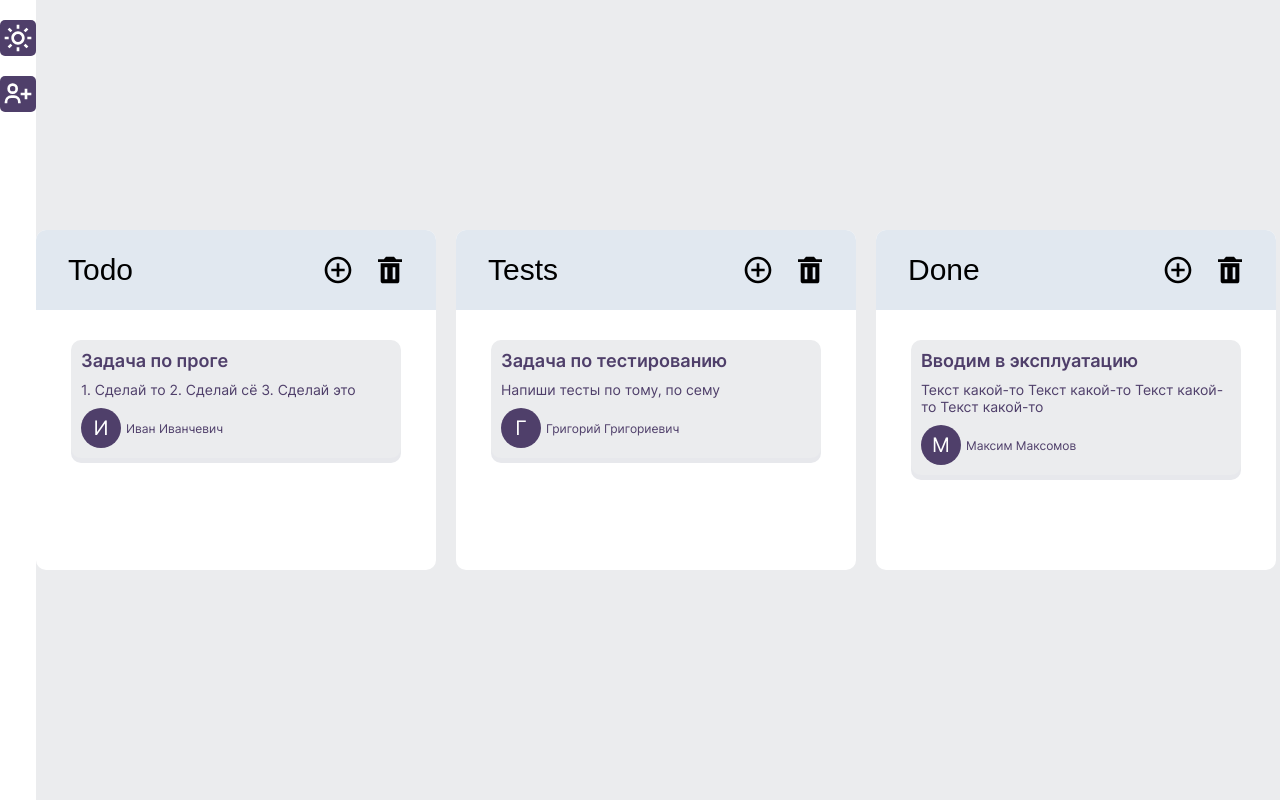
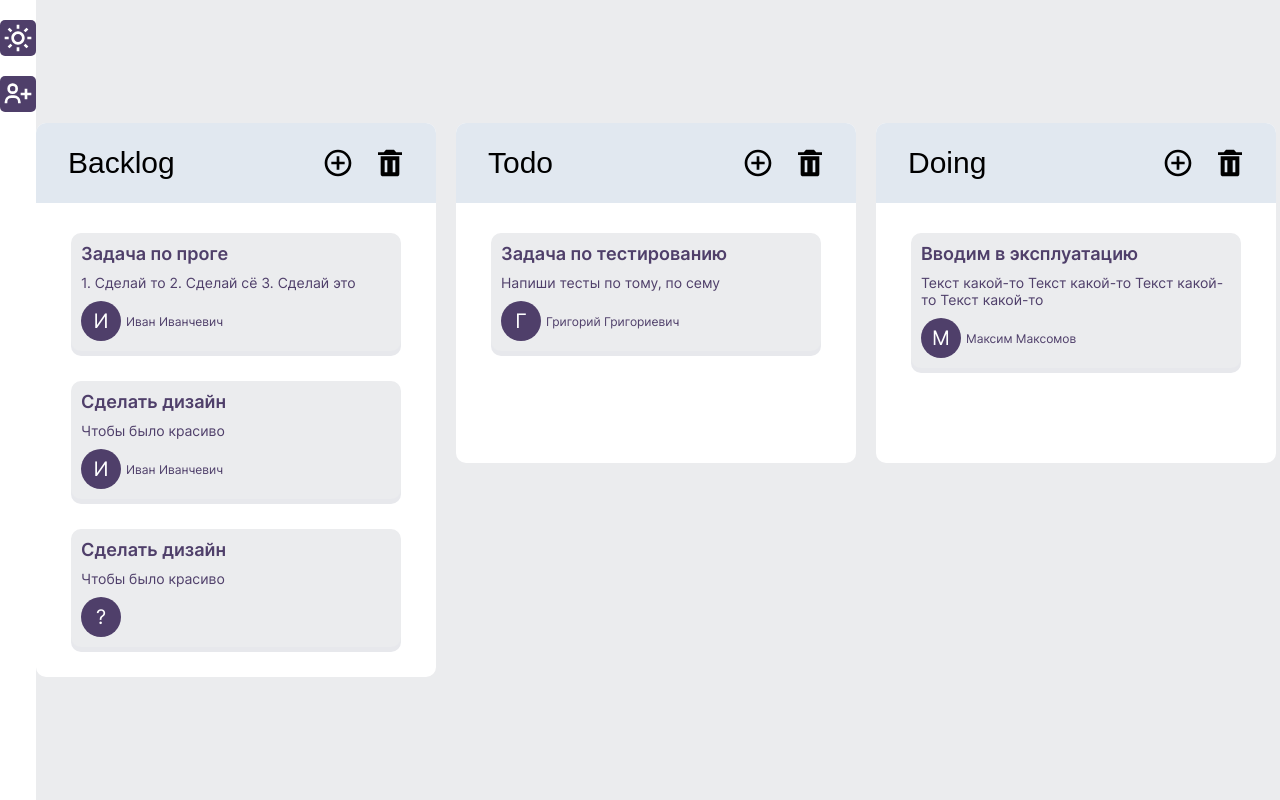
Before and after one commit to MaxWarAxe/kanban-website-practice, a Vue app: page / in a window 1280 px wide. Shown: the top 800 px of the page. Built offline with nearby package versions, Linux system fonts and the light colour scheme.

Commit message:
json data import added

```diff
--- a/public/columns.json
+++ b/public/columns.json
@@ -1 +1,77 @@
-[{"id":1,"header":"Todo","items":[{"id":1,"title":"Задача по проге","content":"1. Сделай то 2. Сделай сё 3. Сделай это","performer":{"id":1,"name":"Иван Иванчевич"}}]},{"id":2,"header":"Tests","items":[{"id":2,"title":"Задача по тестированию","content":"Напиши тесты по тому, по сему","performer":{"id":2,"name":"Григорий Григориевич"}}]},{"id":3,"header":"Done","items":[{"id":3,"title":"Вводим в эксплуатацию","content":"Текст какой-то Текст какой-то Текст какой-то Текст какой-то","performer":{"id":3,"name":"Максим Максомов"}}]}]
+[
+    {
+        "id": 1,
+        "header": "Backlog",
+        "items": [
+            {
+                "id": 1,
+                "title": "Задача по проге",
+                "content": "1. Сделай то 2. Сделай сё 3. Сделай это",
+                "performer": {
+                    "id": 1,
+                    "name": "Иван Иванчевич"
+                }
+            },
+            {
+                "id": 5,
+                "title": "Сделать дизайн",
+                "content": "Чтобы было красиво",
+                "performer": {
+                    "id": 1,
+                    "name": "Иван Иванчевич"
+                }
+            },
+            {
+                "id": 6,
+                "title": "Сделать дизайн",
+                "content": "Чтобы было красиво",
+                "performer": null
+            }
+        ]
+    },
+    {
+        "id": 2,
+        "header": "Todo",
+        "items": [
+            {
+                "id": 2,
+                "title": "Задача по тестированию",
+                "content": "Напиши тесты по тому, по сему",
+                "performer": {
+                    "id": 2,
+                    "name": "Григорий Григориевич"
+                }
+            }
+        ]
+    },
+    {
+        "id": 3,
+        "header": "Doing",
+        "items": [
+            {
+                "id": 3,
+                "title": "Вводим в эксплуатацию",
+                "content": "Текст какой-то Текст какой-то Текст какой-то Текст какой-то",
+                "performer": {
+                    "id": 3,
+                    "name": "Максим Максомов"
+                }
+            }
+        ]
+    },
+    {
+        "id": 4,
+        "header": "Done",
+        "items": [
+            {
+                "id": 4,
+                "title": "Еще какая-то задача",
+                "content": "Текст задачи",
+                "performer": {
+                    "id": 3,
+                    "name": "Максим Максомов"
+                }
+            }
+        ]
+    }
+]
--- a/public/performers.json
+++ /dev/null
@@ -1,3 +0,0 @@
-[{"id":1,"name":"Иван Иванчевич"},
-{"id":2,"name":"Григорий Григориевич"},
-{"id":3,"name":"Максим Максомов"}]
--- a/public/tasks.json
+++ /dev/null
@@ -1,3 +0,0 @@
-[{"id":1,"title":"Задача по проге","content":"1. Сделай то 2. Сделай сё 3. Сделай это","performer":{"id":1,"name":"Иван Иванчевич"}},
-{"id":2,"title":"Задача по тестированию","content":"Напиши тесты по тому, по сему","performer":{"id":2,"name":"Григорий Григориевич"}},
-{"id":3,"title":"Вводим в эксплуатацию","content":"Текст какой-то Текст какой-то Текст какой-то Текст какой-то","performer":{"id":3,"name":"Максим Максомов"}}]
--- a/src/stores/kanban.js
+++ b/src/stores/kanban.js
@@ -1,7 +1,5 @@
 import { defineStore } from "pinia"
 import { ref } from 'vue'
-import performersJSON from '../../public/performers.json'
-import tasksJSON from '../../public/tasks.json'
 import columnsJSON from '../../public/columns.json'
 
 export const useKanbanStore = defineStore('kanban', () => {
@@ -14,22 +12,24 @@ export const useKanbanStore = defineStore('kanban', () => {
     let dragging = ref(false)
 
     function init(){
-        // performers.value = performersJSON
-        // tasks.value = tasksJSON.map((task)=>{task.performer = performers.value.find(performer => performer.id == task.performerId); return task})
-        // columns.value = columnsJSON.forEach((column)=>)
-        performers.value = [{id : 1, name : 'Иван Иванчевич'},
-                            {id : 2, name : 'Григорий Григориевич'},
-                            {id : 3, name : 'Максим Максомов'}]
+        columns.value = columnsJSON
+        for(let i = 0; i < columns.value.length; i++){
 
-        tasks.value = [{id : 1, title : 'Задача по проге', content : '1. Сделай то 2. Сделай сё 3. Сделай это', performer: performers.value[0]},
-                       {id : 2, title : 'Задача по тестированию', content : 'Напиши тесты по тому, по сему', performer : performers.value[1]},
-                       {id : 3, title : 'Вводим в эксплуатацию', content : 'Текст какой-то Текст какой-то Текст какой-то Текст какой-то', performer : performers.value[2]}]
+            for(let j = 0; j < columns.value[i].items.length; j++){
+                tasks.value.push(columns.value[i].items[j])
+            }
+        }
+        for(let i = 0; i < tasks.value.length; i++){
+            if(tasks.value[i].performer == null)
+                continue
+            if(!performers.value.find((performer)=>performer.id == tasks.value[i].performer.id)){
+                performers.value.push(tasks.value[i].performer)
+            }
+        }
 
-
-        columns.value = [{id: 1, header : 'Todo', items : [tasks.value[0]]},
-                        {id : 2, header : 'Tests', items : [tasks.value[1]]},
-                        {id : 3, header : 'Done', items : [tasks.value[2]]}]
-                           console.log(JSON.stringify(columns.value))
+        columnId.value = Math.max(...columns.value.map(column => column.id))
+        taskId.value = Math.max(...tasks.value.map(task => task.id))
+        performerId.value = Math.max(...performers.value.map(performer=>performerId))
     }
 
     function removeItemFromColumn(itemID, columnID){
```
